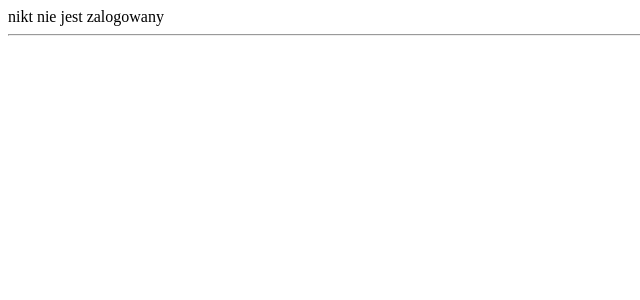
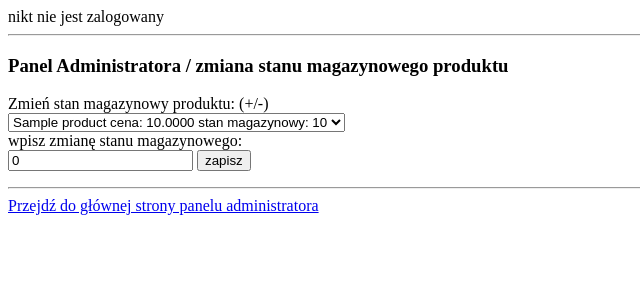
Before and after one commit to Matikoduje/WebShop, a PHP site: page /adminPanel/productChangeQuantity.php in a window 1280 px wide. Shown: the top 300 px of the page, without its empty margins (0-640 px from the left). Run offline with PHP 8.4, Linux system fonts and the light colour scheme; tables that the repository leaves empty hold one stand-in row (values such as "Sample post").

Commit message:
add productChangeQuantity

```diff
--- a/adminPanel/productChangeQuantity.php
+++ b/adminPanel/productChangeQuantity.php
@@ -3,3 +3,60 @@
 require "templates/adminHeader.php";
 
 ?>
+
+<html>
+<head>
+    <meta charset="UTF-8">
+    <title>Zmiana ilości produktu</title>
+</head>
+
+<body>
+
+<h3>Panel Administratora / zmiana stanu magazynowego produktu</h3>
+
+<form action="#" method="post">
+    <div>Zmień stan magazynowy produktu: (+/-)</div>
+    <select name="productId">
+        <?php
+            $productsArray = ProductRepository::loadAllProducts($connection);
+            foreach ($productsArray as $product) {
+                $id = $product->getProductId();
+                $name = $product->getProductName();
+                $price = $product->getProductPrice();
+                $quantity = $product->getProductQuantity();
+                echo "<option value = '" . $id . "'>" . $name . " cena: " . $price . " stan magazynowy: " . $quantity . "</option>";
+            }
+        ?>
+    </select>
+    <div>wpisz zmianę stanu magazynowego: </div><input name="productQuantityChange" type="number" step="1" value="0">
+    <input type="hidden" name="action" value="changeQuantity" />
+    <input type="submit" value="zapisz">
+</form><hr>
+
+<?php
+
+    if ($_SERVER['REQUEST_METHOD'] == "POST" && $_POST['action'] == "changeQuantity") {
+        if (isset($_POST['productId']) && isset($_POST['productQuantityChange'])) {
+            $productId = $_POST['productId'];
+            $productQuantityChange = $_POST['productQuantityChange'];
+            $result = ProductRepository::changeInventory($connection, $productId, $productQuantityChange);
+            if ($result == false) {
+                die("nie można zmienić stanu magazynowego");
+            } else {
+                echo "pomyślnie zmieniono stan magazynowy - strona odświeży sie po 3 sekundach";
+                header("refresh:3; url=#");
+            }
+        } else {
+            die("wypełnij poprawnie wszystkie pola");
+        }
+    }
+
+?>
+
+
+<div>
+    <a href="adminPanel.php">Przejdź do głównej strony panelu administratora</a>
+</div>
+
+</body>
+</html>
```
Also changed, not shown: adminPanel/productModify.php (+7 -4 lines).
